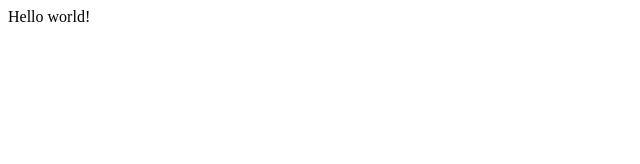
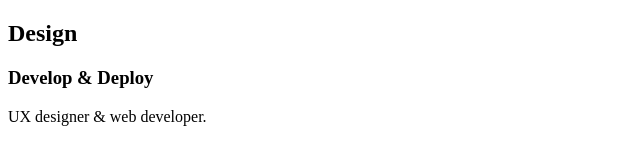
Before and after one commit to OgutuJoseph/gatsby-portfolio, a Gatsby site: page / in a window 1280 px wide. Shown: the whole page, without its empty margins (0-640 px from the left). Built offline with nearby package versions, Linux system fonts and the light colour scheme; Gatsby itself is replaced by a stand-in of ours.

Commit message:
Pages and routes

```diff
--- a/src/pages/index.js
+++ b/src/pages/index.js
@@ -1,5 +1,13 @@
 import React from "react"
 
 export default function Home() {
-  return <div>Hello world!</div>
+  return (
+    <section>
+      <div>
+        <h2>Design</h2>
+        <h3>Develop & Deploy</h3>
+        <p>UX designer & web developer.</p>
+      </div>
+    </section>
+  )
 }
```
Also changed, not shown: src/pages/404.js (added, +10 -0 lines), src/pages/about.js (added, +10 -0 lines), src/pages/projects/index.js (added, +10 -0 lines), src/pages/projects/test.js (added, +7 -0 lines).
